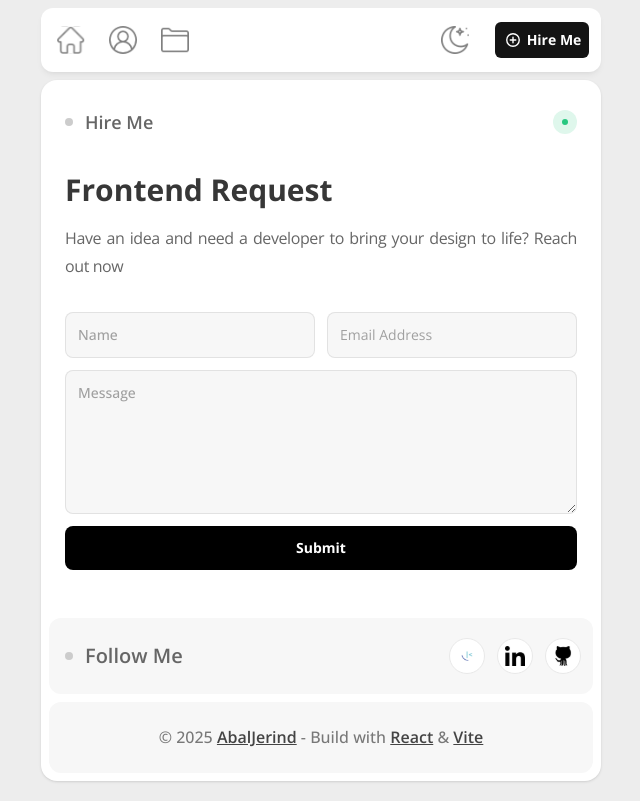
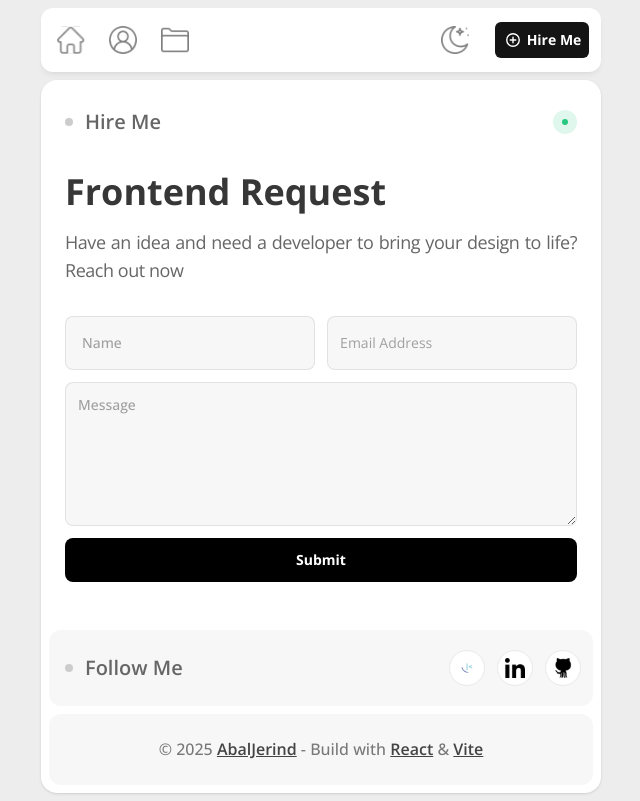
Before and after one commit to Abaljerind/portofolio-jerind, a React (Vite) app: page /contact in a window 1280 px wide. Shown: the whole page, without its empty margins (319-959 px from the left). Built offline with nearby package versions, Linux system fonts and the light colour scheme; no server answers.

Commit message:
Add styles for breakpoint md for p and h2
Add styles for text size

```diff
--- a/src/pages/Contact.jsx
+++ b/src/pages/Contact.jsx
@@ -46,7 +46,7 @@ function Contact() {
       <div className="title-contact flex items-center justify-between px-6 py-5">
         <div className="flex items-center justify-between">
           <GrayCircle />
-          <p className="text-lg font-semibold text-[#666666] dark:text-[#C0C0C0]">
+          <p className="text-lg font-semibold text-[#666666] md:text-xl dark:text-[#C0C0C0]">
             Hire Me
           </p>
         </div>
@@ -54,10 +54,10 @@ function Contact() {
       </div>
 
       <div className="intro-contacts mt-4 flex flex-col px-6">
-        <h2 className="mb-4 text-3xl font-bold text-[#373737] dark:text-white">
+        <h2 className="mb-4 text-3xl font-bold text-[#373737] md:text-4xl dark:text-white">
           Frontend Request
         </h2>
-        <p className="mb-8 text-justify text-[16px] leading-7 tracking-tight text-[#666666] dark:text-[#C0C0C0]">
+        <p className="mb-8 text-justify text-[16px] leading-7 tracking-tight text-[#666666] md:text-lg dark:text-[#C0C0C0]">
           Have an idea and need a developer to bring your design to life? Reach
           out now
         </p>
@@ -75,7 +75,7 @@ function Contact() {
               name="name"
               id="name"
               placeholder="Name"
-              className="w-[50%] rounded-lg border border-[#2c2c2c]/10 bg-[#F7F7F7] p-3 text-sm font-medium text-[#515151] placeholder:text-sm placeholder:font-medium placeholder:text-[#A0A0A0] focus:border-[#2c2c2c]/50 focus:ring-0 focus:outline-0 dark:bg-[#2C2C2C]"
+              className="w-[50%] rounded-lg border border-[#2c2c2c]/10 bg-[#F7F7F7] p-3 text-sm font-medium text-[#515151] placeholder:text-sm placeholder:font-medium placeholder:text-[#A0A0A0] focus:border-[#2c2c2c]/50 focus:ring-0 focus:outline-0 md:p-4 dark:bg-[#2C2C2C]"
               value={formData.name}
               onChange={handleChange}
               required
```
